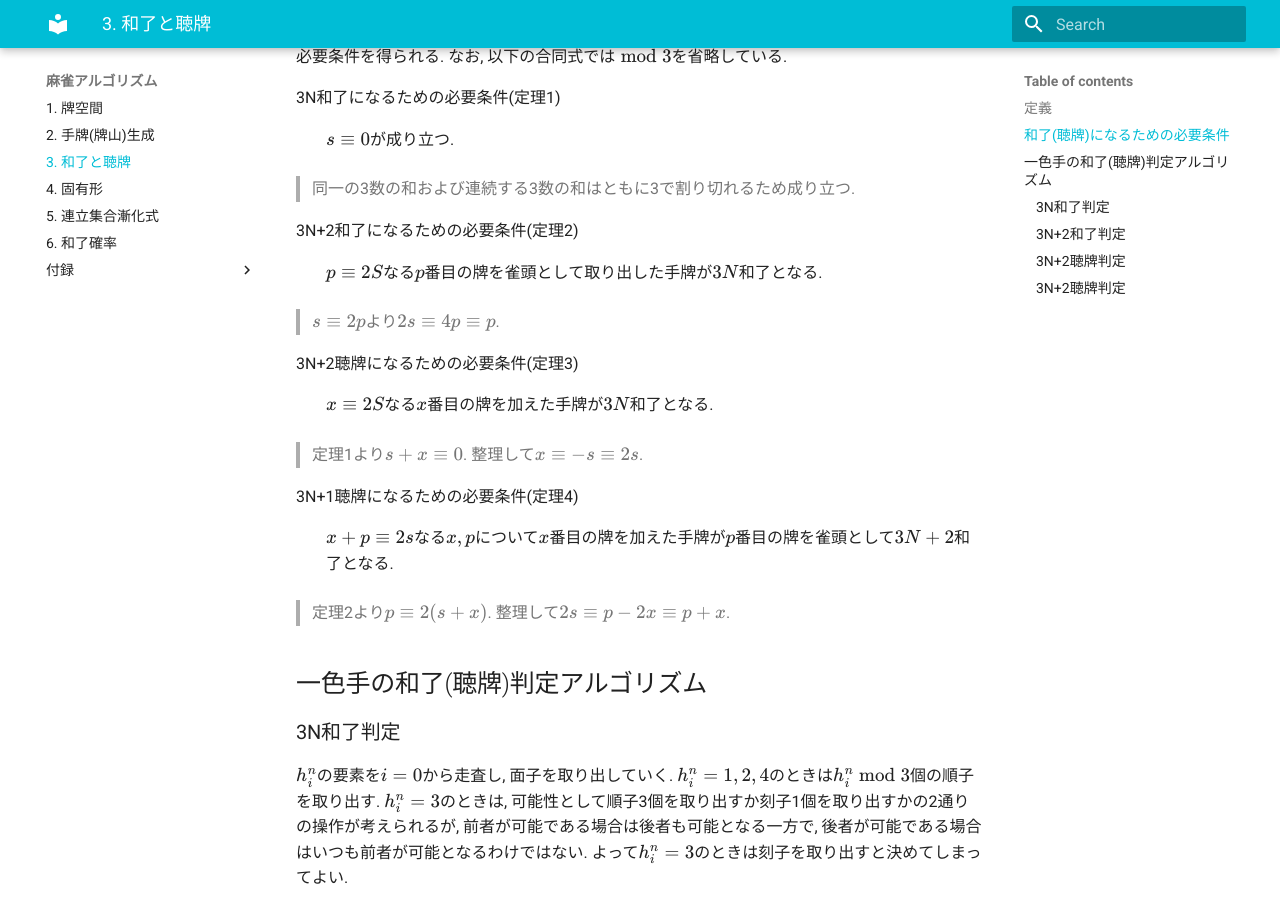
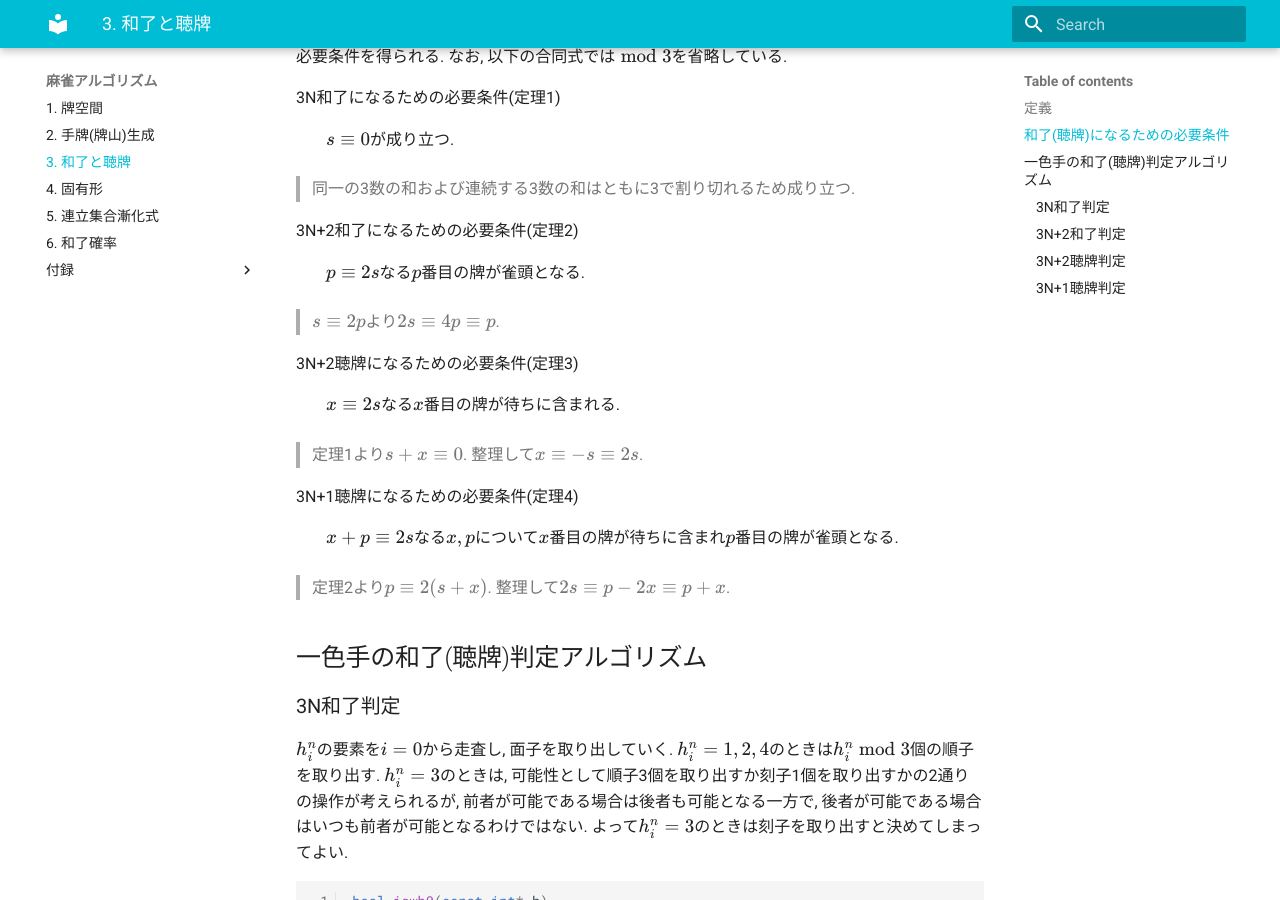
Before and after one commit to tomohxx/mahjong-algorithm-book, an MkDocs documentation site: the page built from docs/winning_hand.md, in a window 1280 px wide and 900 px high, scrolled down 1064 px. Built offline with MkDocs 1.6.1 and Material for MkDocs 9.7.7, drawn with Linux system fonts in a browser that asks for light colours; old or Windows-style settings are respelled for this version of MkDocs.

Commit message:
fix typo

````diff
--- a/docs/winning_hand.md
+++ b/docs/winning_hand.md
@@ -28,17 +28,17 @@ $3N+1$聴牌
 > 同一の3数の和および連続する3数の和はともに3で割り切れるため成り立つ.
 
 3N+2和了になるための必要条件(定理2)
-: $p \equiv 2S$なる$p$番目の牌を雀頭として取り出した手牌が$3N$和了となる.
+: $p \equiv 2s$なる$p$番目の牌が雀頭となる.
 
 > $s \equiv 2p$より$2s \equiv 4p \equiv p$.
 
 3N+2聴牌になるための必要条件(定理3)
-: $x \equiv 2S$なる$x$番目の牌を加えた手牌が$3N$和了となる.
+: $x \equiv 2s$なる$x$番目の牌が待ちに含まれる.
 
 > 定理1より$s+x \equiv 0$. 整理して$x \equiv -s \equiv 2s$.
 
 3N+1聴牌になるための必要条件(定理4)
-: $x + p \equiv 2s$なる$x, p$について$x$番目の牌を加えた手牌が$p$番目の牌を雀頭として$3N+2$和了となる.
+: $x + p \equiv 2s$なる$x, p$について$x$番目の牌が待ちに含まれ$p$番目の牌が雀頭となる.
 
 > 定理2より$p \equiv 2(s+x)$. 整理して$2s \equiv p - 2x \equiv p + x$.
 
@@ -118,7 +118,7 @@ int isrh2(int* h)
 }
 ```
 
-### 3N+2聴牌判定
+### 3N+1聴牌判定
 
 ```cpp
 int isrh1(int* h)
````
